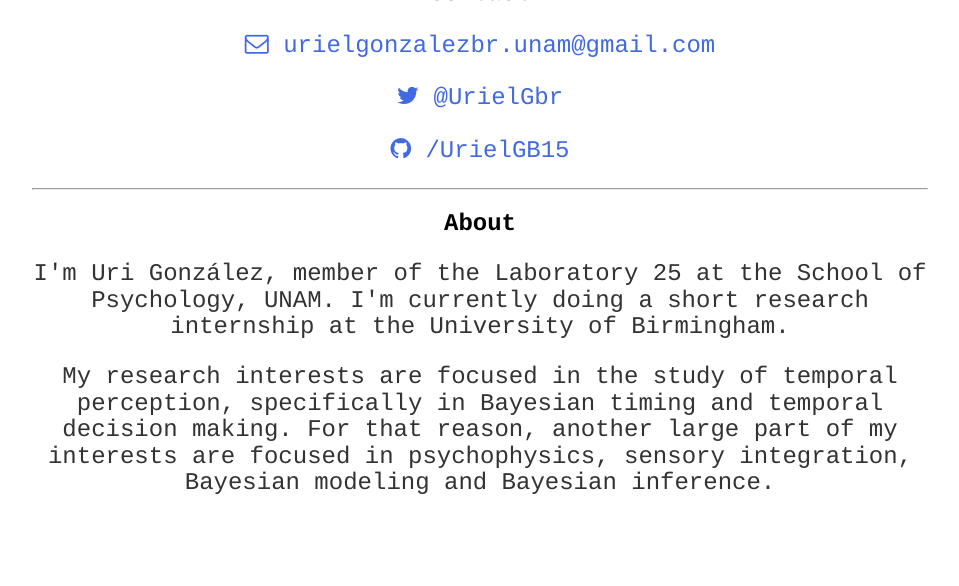
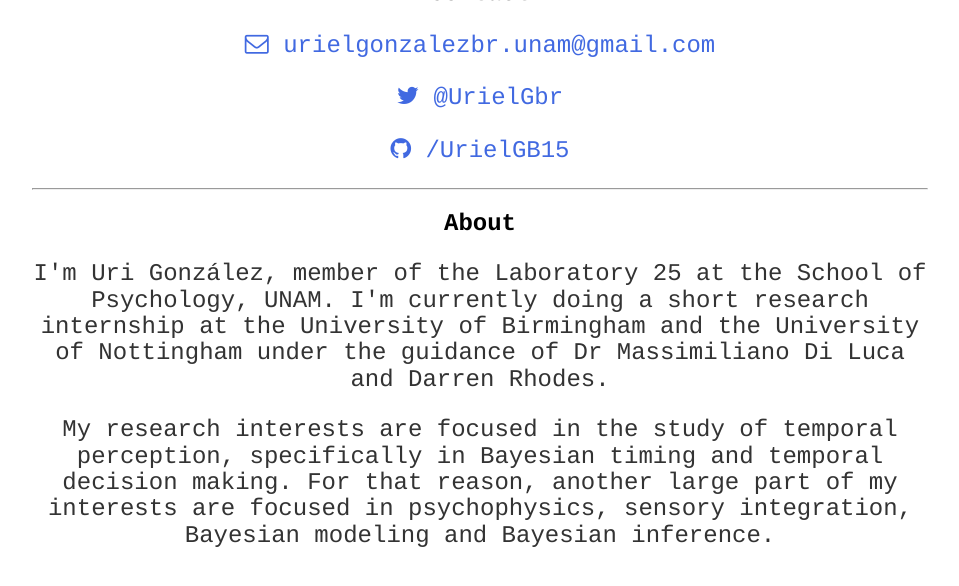
Before and after one commit to BouzasLab25/bouzaslab25.github.io, a Jekyll site: the page built from people/uriel.html, in a window 1280 px wide and 900 px high, scrolled down 675 px. Shown: the top 586 px of the window, without its empty margins (160-1119 px from the left). Built offline with Jekyll 4.4.1, drawn with Linux system fonts in a browser that asks for light colours.

Commit message:
Update uriel.html

```diff
--- a/people/uriel.html
+++ b/people/uriel.html
@@ -22,5 +22,5 @@
 <hr>
  <h2>About</h2>
 
- <p> I'm Uri González, member of the Laboratory 25 at the School of Psychology, UNAM. I'm currently doing a short research internship at the University of Birmingham. </p>
+ <p> I'm Uri González, member of the Laboratory 25 at the School of Psychology, UNAM. I'm currently doing a short research internship at the University of Birmingham and the University of Nottingham under the guidance of Dr Massimiliano Di Luca and Darren Rhodes. </p>
  <p>My research interests are focused in the study of temporal perception, specifically in Bayesian timing and temporal decision making. For that reason, another large part of my interests are focused in psychophysics, sensory integration, Bayesian modeling and Bayesian inference. </p>
```
